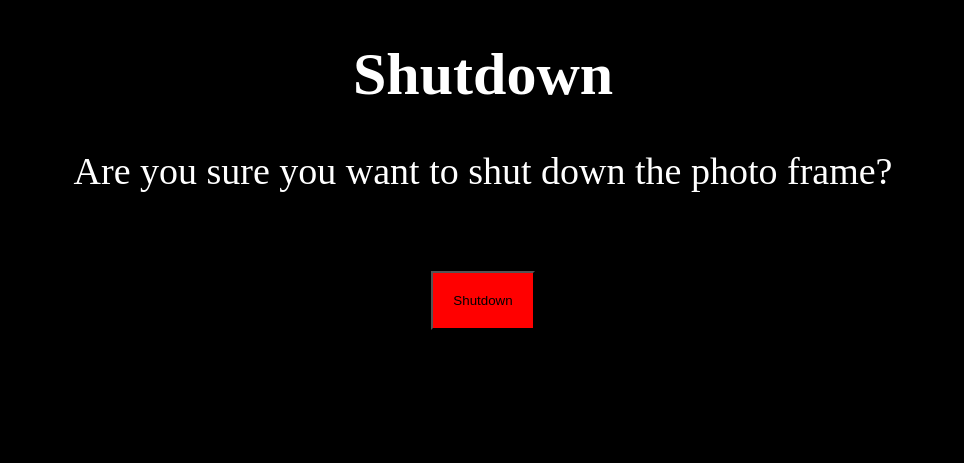
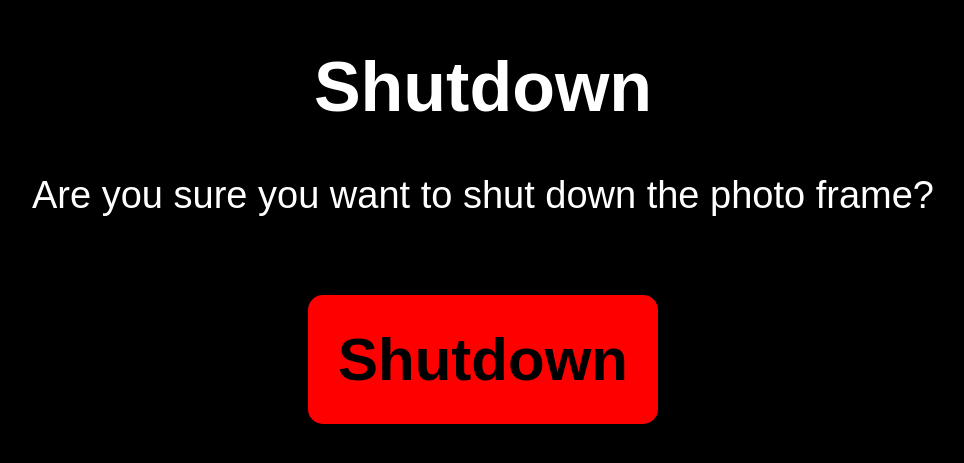
Before and after one commit to adamalton/floto-flame, a Django app: template floto/templates/floto/shutdown.html in a window 1280 px wide. Shown: the top 463 px of the page, without its empty margins (157-1121 px from the left). Run offline with Django 3.2, Linux system fonts and the light colour scheme; the template is opened without the code that fills it, so the values that code supplies are empty.

Commit message:
More styling improvements for the /shutdown/ page.
Fixing the button font size, using sans-serif font, adding nice rounded corners to the button.

```diff
--- a/floto/static/floto/css/floto.css
+++ b/floto/static/floto/css/floto.css
@@ -2,6 +2,7 @@ body{
 	background: #000;
 	margin: 0;
 	padding: 0;
+	font-family: sans-serif;
 }
 
 #frame{
@@ -72,11 +73,14 @@ body{
 	font-size: 38px;
 }
 #shutdown h1{
-	font-size: 60px;
+	font-size: 70px;
 }
 #shutdown button{
 	background: red;
-	padding:20px;
-	font-size: 50;
+	padding:30px;
+	font-size: 60px;
+	font-weight: bold;
 	margin-top: 40px;
+	border: none;
+	border-radius: 15px;
 }
```
